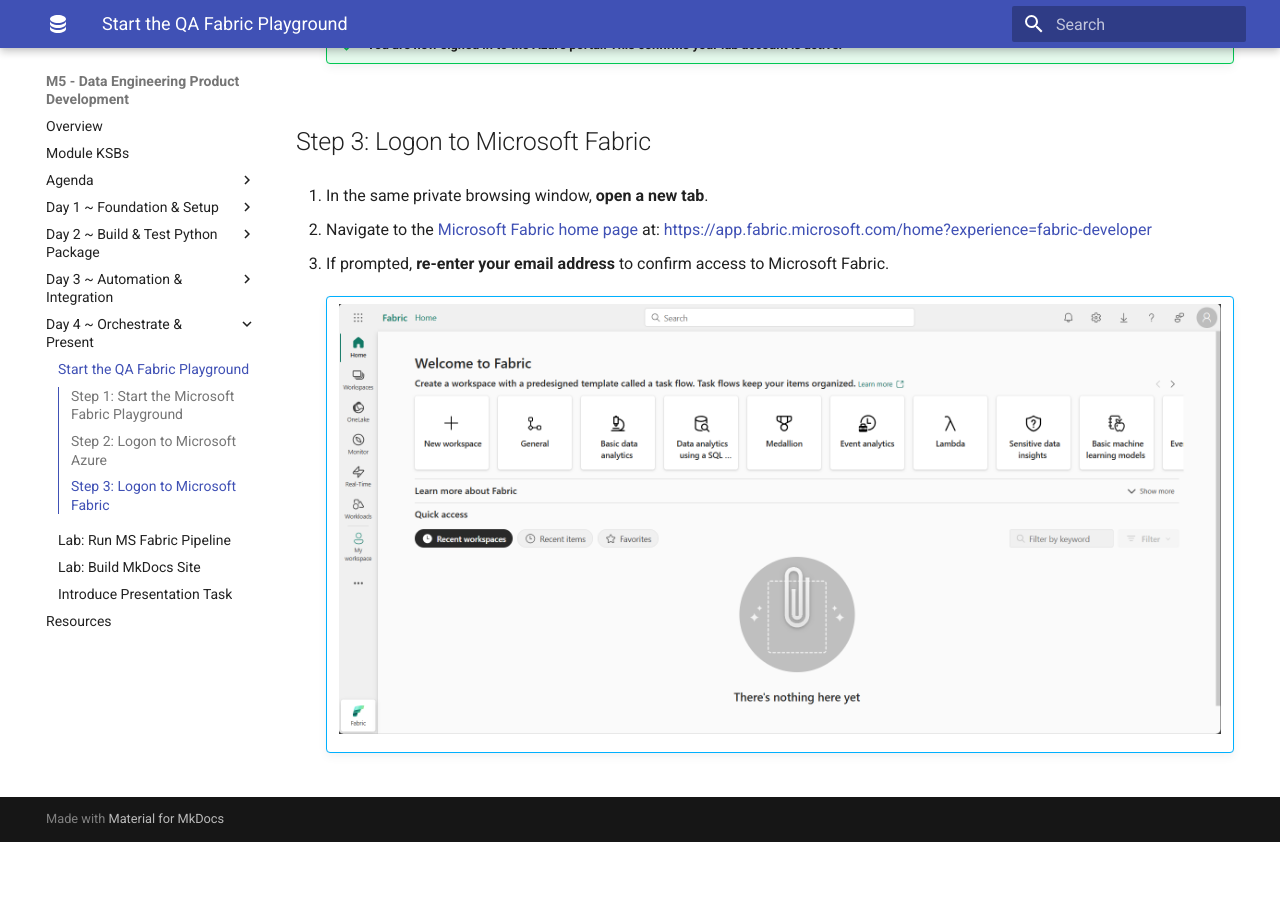
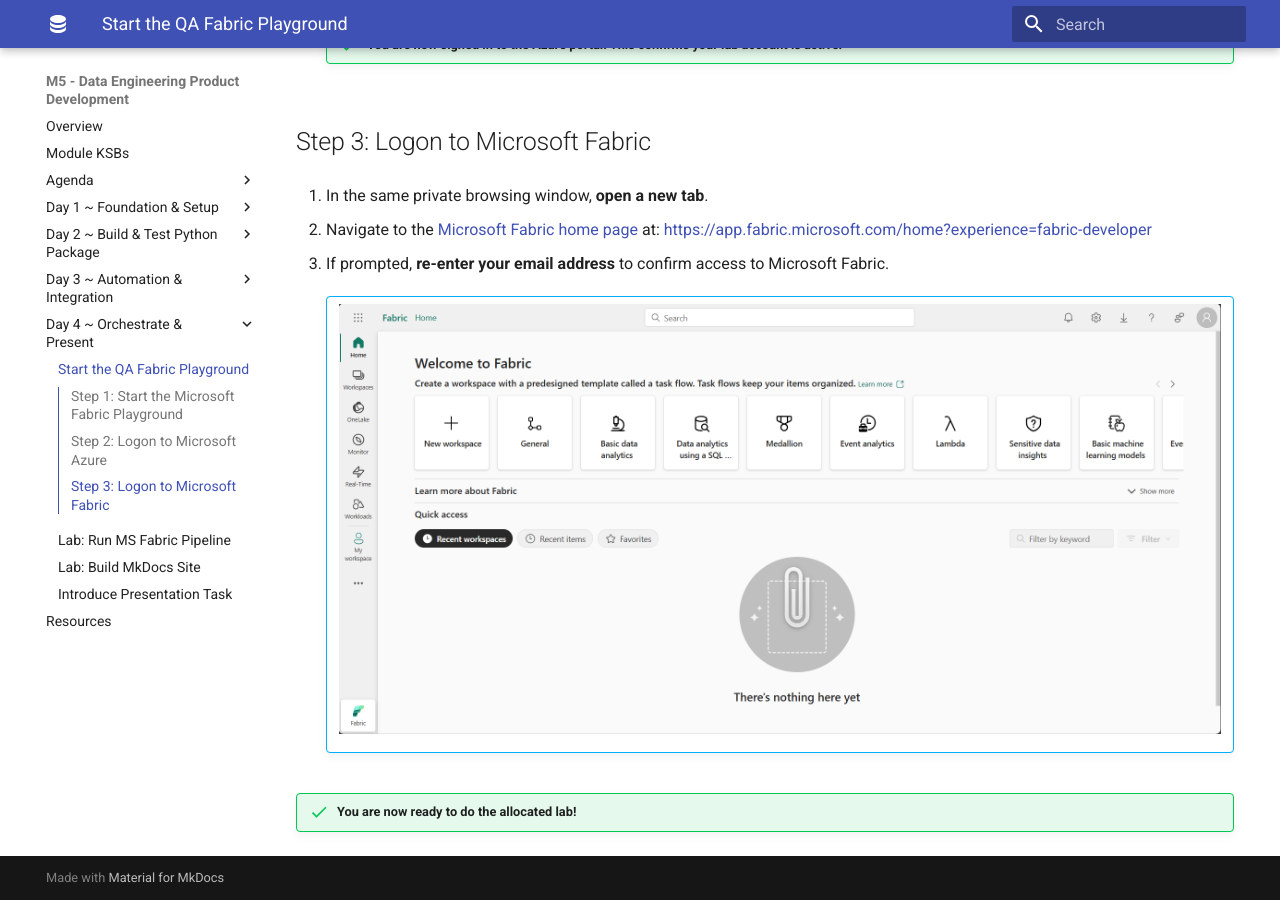
Before and after one commit to qaalabs/DE5M5, an MkDocs documentation site: the page built from docs/labs/fabric-setup.md, in a window 1280 px wide and 900 px high, scrolled down 751 px. Built offline with MkDocs 1.6.1 and Material for MkDocs 9.7.7, drawn with Linux system fonts in a browser that asks for light colours; before the commit the page ends 1593 px from its top, so only the background shows below that.

Commit message:
Add success message

```diff
--- a/docs/labs/fabric-setup.md
+++ b/docs/labs/fabric-setup.md
@@ -38,3 +38,5 @@
 
     !!! abstract ""
         ![Fabric home page](img/qa-fabric-home.png)
+
+!!! success "You are now ready to do the allocated lab!"
```
